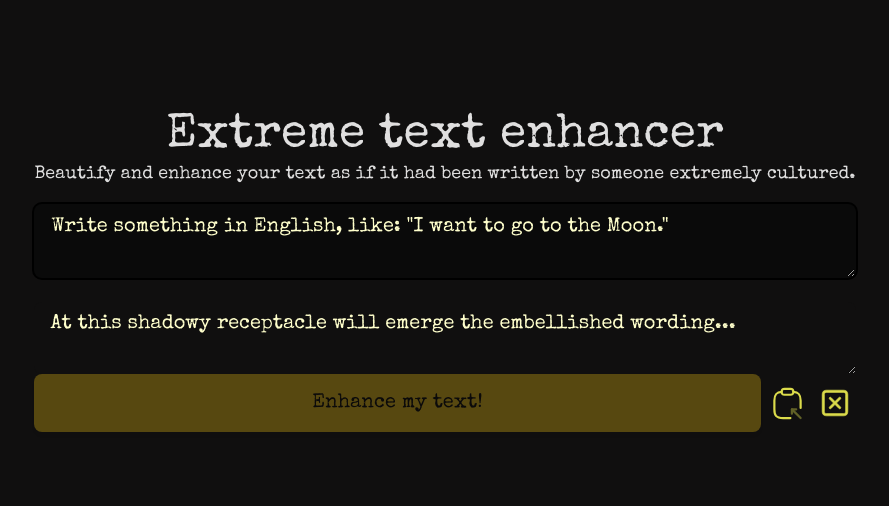
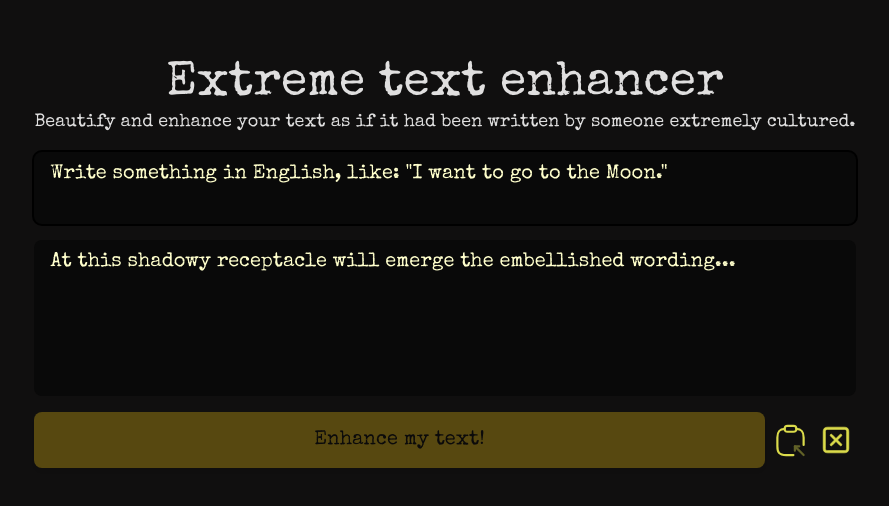
Before and after one commit to stv-beep/extreme-text-enhancer, a React (Vite) app: page / in a window 1280 px wide. Shown: the part 136-642 px from the top of the page, without its empty margins (195-1084 px from the left). Built offline with nearby package versions, Linux system fonts and the light colour scheme; no server answers; what cohere-ai would draw is missing.

Commit message:
textarea style changes and ai token length

```diff
--- a/src/App.css
+++ b/src/App.css
@@ -34,15 +34,3 @@ h1 {
   font-size: 3.2em;
   line-height: 1.1;
 }
-
-button {
-  border-radius: 8px;
-  border: 1px solid transparent;
-  padding: 0.6em 1.2em;
-  font-size: 1em;
-  font-weight: 500;
-  font-family: inherit;
-  background-color: #1a1a1a;
-  cursor: pointer;
-  transition: border-color 0.25s;
-}
--- a/src/App.jsx
+++ b/src/App.jsx
@@ -32,7 +32,8 @@ function App () {
   const handleClick = async () => {
     setLoad(true)
     const text = input
-    promise = enhanceText(text)
+    const len = text.split(' ')
+    promise = enhanceText(text, len.length)
     const value = await promise
     setLoad(false)
     setEnhance(value)
@@ -77,15 +78,15 @@ function App () {
         <h1 className='text-5xl font-bold text-center'>Extreme text enhancer</h1>
         <h3 className='text-lg font-bold text-center'>Beautify and enhance your text as if it had been written by someone extremely cultured.</h3>
       </header>
-      <div className='flex flex-col gap-6'>
-        <textarea onInput={handleChange} id='prompt' className='autoExpand flex-1 w-full px-4 py-2 xl:text-xl lg:text-lg md:text-md text-yellow-400 placeholder-[#ffffcc] bg-[#0a0a0a] border border-gray-900 rounded-lg appearance-none focus:outline-none focus:ring-2 focus:ring-black focus:border-transparent' placeholder='Write something in English, like: "I want to go to the Moon."' rows='2' data-min-rows='2' cols='40' autoFocus value={input} />
+      <div className='flex flex-col gap-4'>
+        <textarea onInput={handleChange} id='prompt' className='autoExpand flex-1 w-full px-4 py-2 xl:text-xl lg:text-lg md:text-md text-yellow-400 placeholder-[#ffffcc] bg-[#090909] rounded-lg appearance-none focus:outline-none focus:ring-2 focus:ring-black focus:border-transparent resize-none' placeholder='Write something in English, like: "I want to go to the Moon."' rows='2' data-min-rows='2' cols='40' autoFocus value={input} maxLength='400' />
 
         <textarea
-          id='result' className='autoExpand flex-1 w-full px-4 py-2 xl:text-xl lg:text-lg md:text-md text-yellow-400 placeholder-[#ffffcc] bg-[#100f0f] rounded-lg appearance-none focus:outline-none focus:ring-2 focus:ring-black focus:border-transparent' placeholder='At this shadowy receptacle will emerge the embellished wording...' rows='2' data-min-rows='2' cols='40' disabled
+          id='result' className='flex-1 w-full px-4 py-2 xl:text-xl lg:text-lg md:text-md text-yellow-400 placeholder-[#ffffcc] bg-[#090909] rounded-lg appearance-none focus:outline-none focus:ring-2 focus:ring-black focus:border-transparent resize-none' placeholder='At this shadowy receptacle will emerge the embellished wording...' rows='5' data-min-rows='2' cols='40'
           value={enhanced}
         />
       </div>
-      <div className='flex flex-row gap-2'>
+      <div className='flex flex-row gap-2 my-4'>
         {!load
           ? (
             <button
@@ -101,14 +102,14 @@ function App () {
             </button>
             )}
         <button
-          onClick={copyText}
-          type='button' className='py-2 rounded-lg hover:scale-125 transition-transform duration-300'
+          onClick={copyText} aria-label='Copy to clipboard'
+          type='button' className='py-2 rounded-lg hover:scale-125 transition-transform duration-300' alt='Copy to clipboard'
         >
           <Clipboard />
         </button>
         <button
-          onClick={clearInput}
-          type='button' className='py-2 rounded-lg hover:scale-125 transition-transform duration-300'
+          onClick={clearInput} aria-label='Clear the input'
+          type='button' className='py-2 rounded-lg hover:scale-125 transition-transform duration-300' alt='Clear the input'
         >
           <Clear />
         </button>
--- a/src/services/generate-text.js
+++ b/src/services/generate-text.js
@@ -6,13 +6,15 @@ const API_GENERATE_URL = 'https://api.cohere.ai/generate'
 
 cohere.init(apikey)
 
-export async function enhanceText (input) {
+export async function enhanceText (input, length) {
   console.log('loading...')
+  const tokenLength = Math.floor(length / 3) + 70
+  console.log(tokenLength)
   const data = {
     model: 'xlarge',
     prompt: prompt + `"${input}"
       Enhanced:`,
-    max_tokens: 40,
+    max_tokens: tokenLength,
     temperature: 0.6,
     k: 0,
     p: 1,
```
